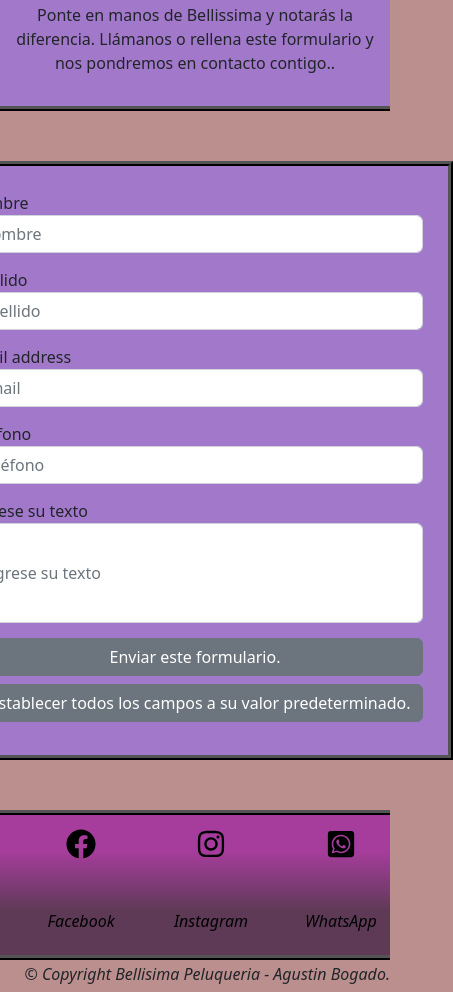
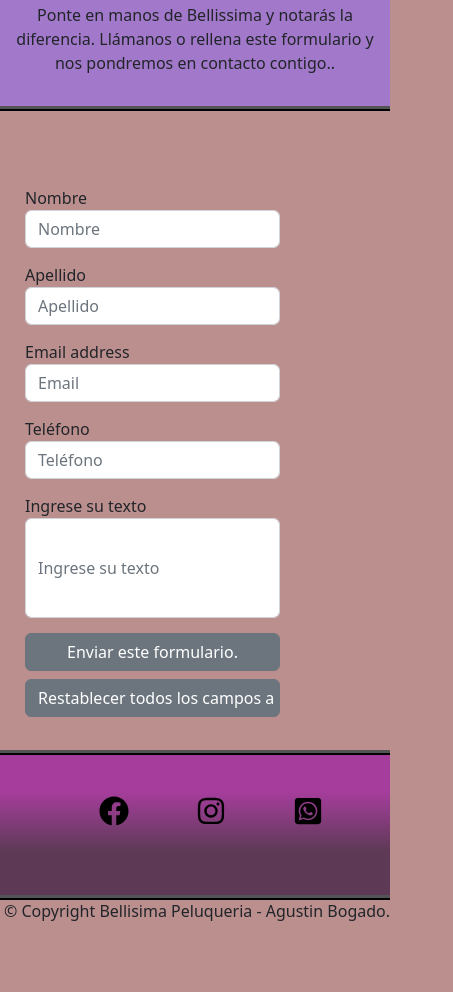
Before and after one commit to agusbogado97/CoderH-Proyecto-Bogado, a plain HTML site: page pages/ubicacion-y-turnos.html in a window 390 px wide. Shown: the part 1700-2692 px from the top of the page, 453 px wide, since content can reach past the window. After the commit the page ends 2629 px from the top, so only its background shows below. Drawn offline with nearby package versions, Linux system fonts and the light colour scheme.

Commit message:
Actualización SASS, MEDIA, CEO

```diff
--- a/pages/ubicacion-y-turnos.html
+++ b/pages/ubicacion-y-turnos.html
@@ -65,7 +65,7 @@
                     </article>
 
                     <article class="caja-escribenos">
-                            <h2 class="">Escríbenos</h2>
+                            <h2>Escríbenos</h2>
                             <p>¿Buscas un alisado perfecto y progresivo que dome hasta los rizos más rebeldes?</p>
                             <p>¿Tu pelo luce apagado, sin brillo y extremadamente dañado?</p>
                             <p>¿Necesitas un aporte de nutrición e hidratación total?</p>
@@ -75,9 +75,8 @@
                     </article>
                 </div>
 
-                <article class="formulario">
-                    <div class="caja-form">
-                        <form class="formmulario-caja-form__form"action="">
+
+                <form class="formmulario-caja-form__form" action="">
                     <div class="caja-form-form__div">
                         <label for="nombre">Nombre</label>
                         <input type="text" class="form-control" name="nombre" id="exampleInputNombre1"  placeholder="Nombre">
@@ -100,15 +99,14 @@
 
                     <div class="caja-form-form__div">
                         <label for="text">Ingrese su texto</label>
-                                    <input type="text" class="form-control" name="text" id="exampleText1"  placeholder="Ingrese su texto" maxlength="200">
+                        <input type="text" class="form-control" name="text" id="exampleInputText1"  placeholder="Ingrese su texto">
                     </div>
 
-                                <input type="submit" class="btn btn-secondary mb-2" value="Enviar este formulario." />
+                    <input type="submit" class="btn btn-secondary mb-2" id="submit-id" value="Enviar este formulario." />
 
-                                <input type="reset" class="btn btn-secondary mb-2" value="Restablecer todos los campos a su valor predeterminado." />
+                    <input type="reset" class="btn btn-secondary mb-2" id="reset-id" value="Restablecer todos los campos a su valor predeterminado." />
                 </form>
-                    </div>
-                </article>
+
 
             </section>
 
@@ -117,13 +115,14 @@
         <footer class="pie-de-pagina">
             <div class="footer-container">
                 <ul class="link-redes">
-                        <li><img src="../assets/icon/facebook.svg" alt="facebook"><a target="_blank" href="https://www.facebook.com"><p>Facebook</p></a></li>
-                        <li><img src="../assets/icon/instagram.svg" alt="instagram"><a target="_blank" href="https://www.instagram.com/bellissima_pelu/"><p>Instagram</p></a></li>
-                        <li><img src="../assets/icon/square-whatsapp.svg" alt="whatsapp"><a target="_blank" href="https://web.whatsapp.com/"><p>WhatsApp</p></a></li>
+                    <li><a target="_blank" href="https://www.facebook.com"><img src="../assets/icon/facebook.svg" alt="facebook"></a></li>
+                    <li><a target="_blank" href="https://www.instagram.com/bellissima_pelu/"><img src="../assets/icon/instagram.svg" alt="instagram"></a></li>
+                    <li><a target="_blank" href="https://web.whatsapp.com/"><img src="../assets/icon/square-whatsapp.svg" alt="whatsapp"></a></li>
                 </ul>
+                <div class="footer-container2">
                     <h6 class="h6-footer">© Copyright Bellisima Peluqueria - Agustin Bogado.</h6>
                 </div>
-
+            </div>
         </footer>
 
         <script src="https://cdn.jsdelivr.net/npm/@popperjs/core@2.11.6/dist/umd/popper.min.js" integrity="sha384-oBqDVmMz9ATKxIep9tiCxS/Z9fNfEXiDAYTujMAeBAsjFuCZSmKbSSUnQlmh/jp3" crossorigin="anonymous"></script>
--- a/sass/_footer-css.scss
+++ b/sass/_footer-css.scss
@@ -14,17 +14,18 @@
 .footer-container {
     display: flex;
     flex-direction: column;
+    margin-top: 75px;
 }
 
 body footer div ul {
 display: flex;
-justify-content: center;
+justify-content: space-evenly;
 list-style: none;
 }
 
 body footer div ul li img {
 display: flex;
-margin: 50px;
+justify-content: space-around;
 height: 30px;
 width: 30px;
 }
@@ -33,28 +34,29 @@ body footer div ul li a {
 display: flex;
 justify-content: center;
 text-decoration: none;
+transition: 1s;
 }
 
 body footer div ul li a:hover {
 background-color: rosybrown;
 border-bottom: 2px solid black;
-border-radius: 50%;
+transition: 1s;
 }
 
 body footer div ul li a:active {
 background-color: brown;
 }
 
-body footer div ul li a p {
-display: flex;
-justify-content: center;
-text-align: center;
-font-style: italic;
-color: black;
+.footer-container2 {
+    display: flex;
+    justify-content: end;
+    margin-top: 60px;
 }
 
-body footer div .h6-footer {
+@media (max-width: 380px){
+    .footer-container2 {
     display: flex;
-    justify-content: end;
-    font-style: italic;
+    justify-content: start;
+    margin-top: 75px;
+    }
 }
--- a/sass/_index-css.scss
+++ b/sass/_index-css.scss
@@ -29,6 +29,12 @@ body main section .primer-seccion-pagina{
         display: flex;
         height: 250px;
         border: 5px ridge black;
+    }
+    @media (max-width: 450px) {
+        .imagen-presentacion{
+        height: 150px;
+        width: 250px;
+    }
     }
     .primer-seccion-pagina-1__h2{
         display: flex;
@@ -76,6 +82,11 @@ body main section .primer-seccion-pagina{
         width: 400px;
         background-color: $fondo-purpura;
     }
+    @media (max-width: 450px) {
+        .tabla-navegacion3{
+        width: 250px;
+    }
+    }
 }
 
 
--- a/sass/_tratamientos-capilares-css.scss
+++ b/sass/_tratamientos-capilares-css.scss
@@ -77,6 +77,12 @@
         width: 350px;
         margin-left: 50px;
     }
+    @media (max-width: 450px) {
+            .alisado-img {
+            width: 250px;
+            height: 150px;
+        }
+    }
     .seccion-t-c-alisado-container__2art {
         display: flex;
         flex-direction: column;
--- a/sass/_ubicacion-y-turnos-css.scss
+++ b/sass/_ubicacion-y-turnos-css.scss
@@ -48,8 +48,6 @@
     display: flex;
     flex-direction: column;
     margin-top: 50px;
-}
-
     .caja-turnos {
         display: flex;
         flex-direction: column;
@@ -60,8 +58,7 @@
         background-color: $fondo-purpura;
         padding: 15px;
     }
-
-.caja-turnos-escribenos .caja-escribenos {
+    .caja-escribenos {
         display: flex;
         flex-direction: column;
         justify-content: center;
@@ -73,32 +70,24 @@
         background-color: $fondo-purpura;
         padding: 15px;
     }
+}
 
-.formulario {
-    display: flex;
-    justify-content: center;
-    margin-bottom: 50px;
-    .caja-form {
-        display: flex;
-        justify-content: center;
-        text-align: start;
-        border: ridge black 5px;
-        background-color: $fondo-purpura;
-    }
+
 
     .formmulario-caja-form__form{
         display: flex;
+        justify-content: center;
         flex-direction: column;
         padding: 25px;
-    }
         .caja-form-form__div {
             margin-bottom: 15px;
         }
-    #exampleText1 {
-        width: 100%;
+        #exampleInputText1 {
             height: 100px;
         }
     }
+
+
 
     @media (max-width:1047px) {
     .seccion-mapa {
@@ -122,3 +111,17 @@
             margin-right: 20px;
     }
 }
+
+@media (max-width: 548px){
+    .formmulario-caja-form__form .form-control{
+        display: flex;
+        width: 75%;
+        justify-content: center;
+    }
+    #submit-id{
+        width: 75%;
+    }
+    #reset-id{
+        width: 75%;
+    }
+}
```
Also changed, not shown: index.html (+12 -10 lines), pages/color.html (+10 -8 lines), pages/galeria-de-fotos.html (+18 -16 lines), pages/tratatamientos-capilares.html (+13 -11 lines), assets/grids-img/grid-1.jpg (added), assets/grids-img/grid-2.jpg (added), assets/grids-img/grid-3.jpg (added), assets/grids-img/grid-4.jpg (added), assets/grids-img/grid-5.jpg (added), assets/grids-img/grid-6.jpg (added), assets/grids-img/grid-7.jpg (added), assets/grids-img/grid-8.jpg (added), css/style.css, 1 other file. Lines whose indentation alone changed are shown as unchanged.
